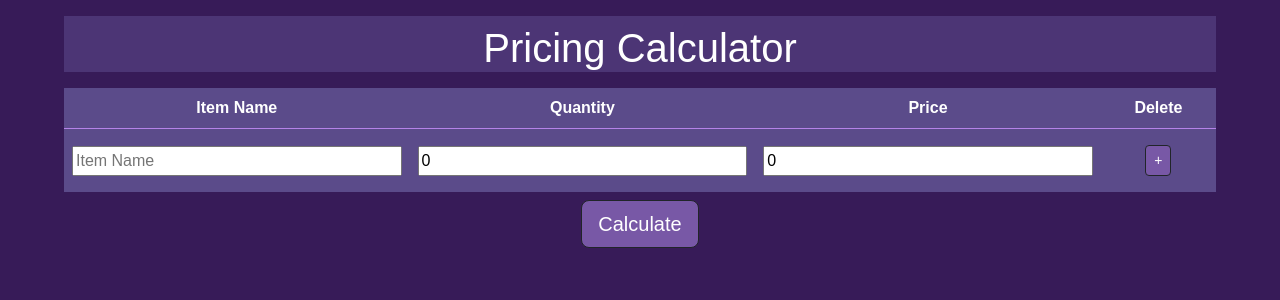
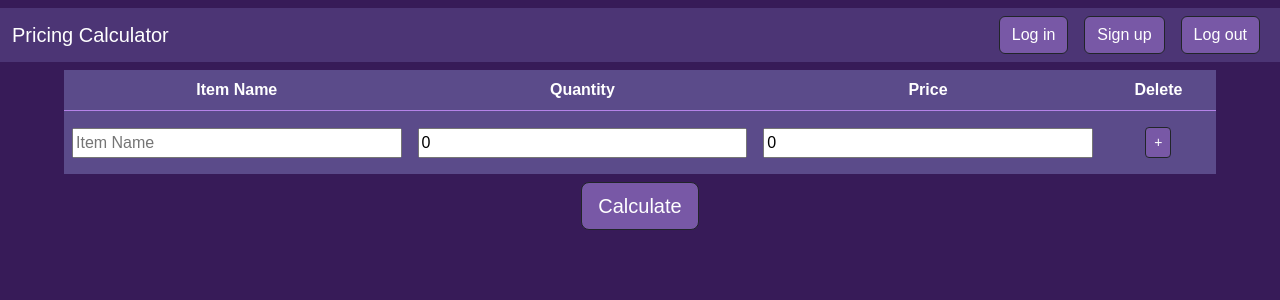
Before and after one commit to csc301-fall-2022/assignment-2-5-rebplane-eun-chae-s, a React (Create React App) app in the folder calculator-frontend/: page /cart in a window 1280 px wide. Shown: the top 300 px of the page. Built offline with nearby package versions, Linux system fonts and the light colour scheme.

Commit message:
Added signout button to prepare for user authentication. Reorganized pages to a separate folder.

```diff
--- a/calculator-frontend/src/App.css
+++ b/calculator-frontend/src/App.css
@@ -1,18 +1,20 @@
-html, div#root {
+html, body, div#root {
   font-family: "Bahnschrift SemiBold", sans-serif;
   background-color: #371B58;
   color: white;
 }
 
-header {
-  background-color: #4C3575;
-  text-align: center;
-  width: 90%;
-  margin-top: 1rem;
-  margin-left: auto;
-  margin-right: auto;
-  margin-bottom: 1rem;
-  padding-top: 0.5rem;
+navbar {
+  padding: 0px !important;
+  margin: 0px !important;
+  border: 0px !important;
+}
+
+div.container-fluid {
+  background-color: #4C3575 !important;
+  width: 100%;
+  margin-top: 0px;
+  border: 0px !important;
 }
 
 table {
@@ -61,6 +63,11 @@ div.loginPage {
   text-align: center;
 }
 
+.btn-nav {
+  margin-left: 0.5rem;
+  margin-right: 0.5rem;
+}
+
 .btn-custom {
   margin-top: 0.5rem;
   margin-bottom: 0.5rem;
--- a/calculator-frontend/src/App.js
+++ b/calculator-frontend/src/App.js
@@ -1,9 +1,9 @@
 import "./App.css";
 import 'bootstrap/dist/css/bootstrap.min.css';
 import React from 'react';
-import Cart from './Cart';
-import Home from './Home';
-import Login from './Login';
+import Cart from './pages/Cart';
+import Home from './pages/Home';
+import Login from './pages/Login';
 import {Routes, Route} from 'react-router-dom';
 
 function App() {
--- a/calculator-frontend/src/components/Header.jsx
+++ b/calculator-frontend/src/components/Header.jsx
@@ -1,13 +1,22 @@
 import React from 'react';
+import {useNavigate} from 'react-router-dom';
 
 function Header() {
+
+  const navigate = useNavigate();
+
   return (
-    <header>
-      <div className="container-fluid">
-        <h1> Pricing Calculator</h1>
-      </div>
-    </header>
-  );
+    <nav className="navbar navbar-dark">
+        <div className="container-fluid">
+            <a className="navbar-brand">Pricing Calculator</a>
+            <form className='d-flex'>
+                <button className="btn btn-nav btn-dark btn-custom" onClick={event => {navigate('/login')}} type="submit">Log in</button>
+                <button className="btn btn-nav btn-dark btn-custom" onClick={event => {navigate('/register')}} type="submit">Sign up</button>
+                <button className="btn btn-nav btn-dark btn-custom"  type="submit">Log out</button>
+            </form>
+        </div>
+    </nav>
+);
 }
 
 export default Header;
--- a/calculator-frontend/src/Home.js
+++ b/calculator-frontend/src/pages/Home.js
@@ -1,17 +1,19 @@
 import React from 'react';
-import Header from "./components/Header";
+import Header from "../components/Header.jsx";
 import{useNavigate} from 'react-router-dom';
 
 function Home(props) {
   const navigate = useNavigate();
   return (
+    <div>
+    <Header/>
     <div className="homePage">
-    <Header/>
     <h3> Welcome to our pricing calculator!</h3>
     <h4> Please log in or create an account to begin.</h4>
       <button type="button" onClick={event => {navigate('/login')}} className="btn btn-dark btn-lg btn-custom w-100"> Login </button><br></br>
       <button type="button" onClick={event => {navigate('/register')}} className="btn btn-custom btn-dark btn-lg btn-custom w-100"> Create an account </button>
     </div>
+    </div>
   );
 }
 
--- a/calculator-frontend/src/Login.js
+++ b/calculator-frontend/src/pages/Login.js
@@ -1,5 +1,5 @@
 import React from 'react';
-import Header from "./components/Header";
+import Header from "../components/Header.jsx";
 import {useNavigate} from 'react-router-dom';
 
 function Login() {
--- a/calculator-frontend/src/Register.js
+++ b/calculator-frontend/src/pages/Register.js
@@ -1,5 +1,5 @@
 import React from 'react';
-import Header from "./components/Header";
+import Header from "../components/Header";
 import {useNavigate} from 'react-router-dom';
 
 function Register() {
```
Also changed, not shown: calculator-frontend/src/index.js (+4 -4 lines), calculator-frontend/src/pages/Cart.js (renamed from calculator-frontend/src/Cart.js, +5 -5 lines), 1 other file (tests, documents, lock files or other folders).
